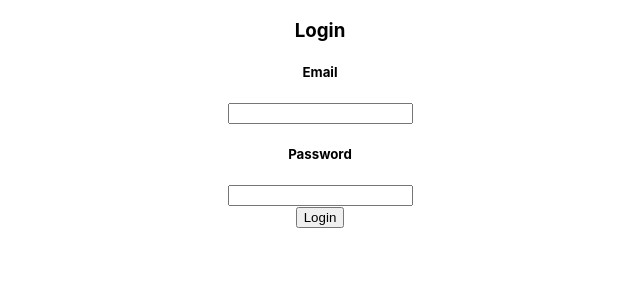
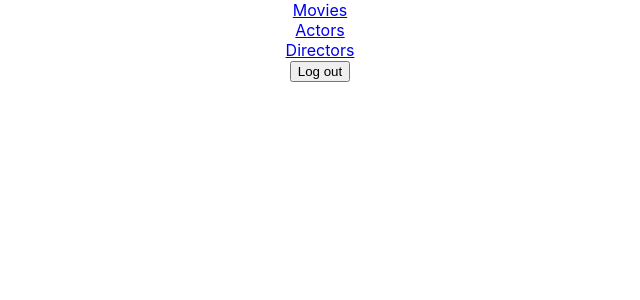
Before and after one commit to Magda-Rubaj/Movie_App_Frontend, a React (Create React App) app: page / in a window 1280 px wide. Shown: the top 300 px of the page, without its empty margins (320-960 px from the left). Built offline with nearby package versions, Linux system fonts and the light colour scheme.

Commit message:
Added initial nav

```diff
--- a/src/App.js
+++ b/src/App.js
@@ -2,11 +2,12 @@ import logo from './logo.svg';
 import './App.css';
 import Register from "./components/Register"
 import Login from './components/Login';
+import Main from './components/Main';
 
 function App() {
   return (
     <div className="App">
-      <Login />
+      <Main />
     </div>
   );
 }
--- a/src/components/Login.js
+++ b/src/components/Login.js
@@ -1,6 +1,6 @@
 import React, { useState } from 'react';
-import userApi from '../services/userApi'
-import tokenApi from '../services/tokenApi';
+import userApi from '../services/userServices'
+import tokenApi from '../services/tokenServices';
 
 function Login() {
     const [authenticated, setAuthenticated] = useState(false)
--- /dev/null
+++ b/src/components/Main.js
@@ -0,0 +1,19 @@
+import React, { useState } from 'react';
+import {
+    Route,
+    HashRouter,
+    Redirect
+  } from "react-router-dom";
+import Nav from './Nav';
+
+function Main() {
+
+    return (
+        <div className="Main">
+            <HashRouter>
+                <Nav />
+            </HashRouter>
+        </div>
+    );
+}
+export default Main;
--- /dev/null
+++ b/src/components/Nav.js
@@ -0,0 +1,30 @@
+import React, { useState } from 'react';
+import { NavLink } from "react-router-dom";
+
+function Nav() {
+
+    const logout = () => {
+        localStorage.clear();
+        window.location.reload(false);
+    };
+
+    return (
+        <div className="Nav">
+            <nav>
+                <div className="NavItemWrapper">
+                    <NavLink id="movies" className="NavItem" to="/">Movies</NavLink>
+                </div>
+                <div className="NavItemWrapper">
+                    <NavLink id="actors" className="NavItem" to="/">Actors</NavLink>
+                </div>
+                <div className="NavItemWrapper">
+                    <NavLink id="directors" className="NavItem" to="/">Directors</NavLink>
+                </div>
+                <div className="NavItemWrapper">
+                    <button id="logout" className="NavItem" onClick={logout}>Log out</button>
+                </div>
+            </nav>
+        </div>
+    );
+}
+export default Nav;
--- a/src/components/Register.js
+++ b/src/components/Register.js
@@ -1,6 +1,6 @@
 import { render } from '@testing-library/react';
 import React, { useState } from 'react';
-import userApi from '../services/userApi'
+import userApi from '../services/userServices'
 
 function Register() {
     const [email, setEmail] = useState("")
```
Also changed, not shown: src/services/tokenServices.js (renamed from src/services/tokenApi.js), src/services/userServices.js (renamed from src/services/userApi.js).
